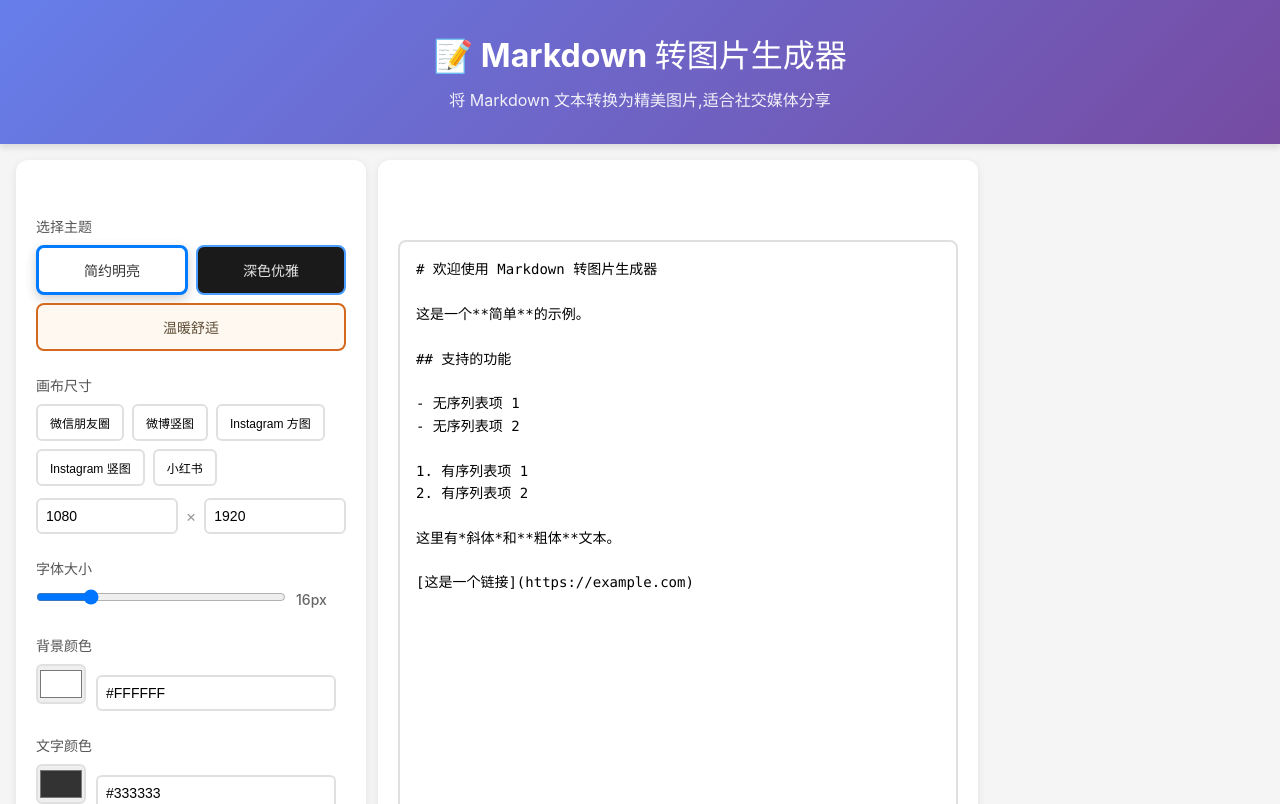
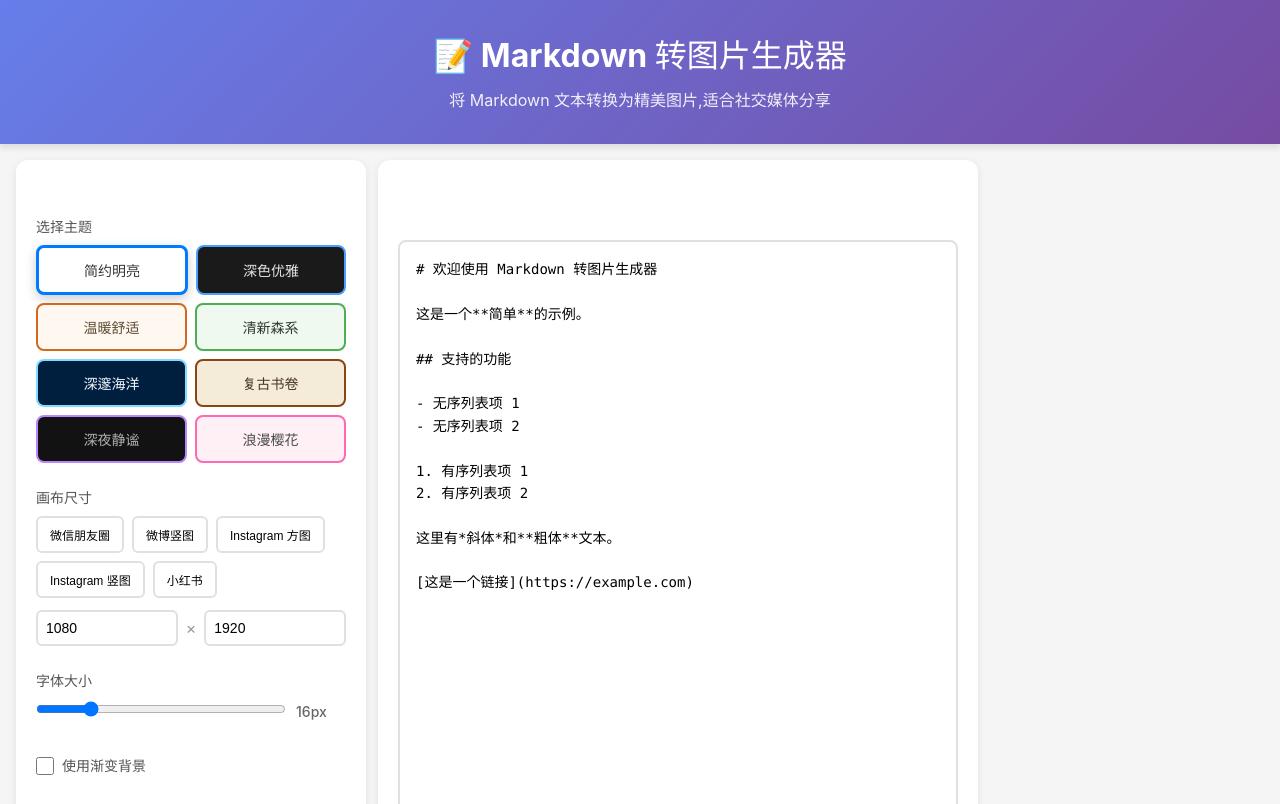
Before and after one commit to osWYLa/markdown2any, a React app in the folder frontend/: page / in a window 1280 px wide. Shown: the top 804 px of the page. Built offline with nearby package versions, Linux system fonts and the light colour scheme; the HTML template or start-up script is replaced by a standard one.

Commit message:
feat: add preset themes and gradient background support

```diff
--- a/frontend/src/App.css
+++ b/frontend/src/App.css
@@ -174,6 +174,30 @@ body {
 .color-input {
   width: calc(100% - 70px) !important;
   display: inline-block;
+}
+
+.color-input-wrapper {
+  display: flex;
+  align-items: center;
+}
+
+.checkbox-group {
+  display: flex;
+  align-items: center;
+  gap: 0.5rem;
+  margin-top: 0.5rem;
+}
+
+.checkbox-group input[type="checkbox"] {
+  width: 18px;
+  height: 18px;
+  cursor: pointer;
+}
+
+.checkbox-group label {
+  margin-bottom: 0 !important;
+  cursor: pointer;
+  user-select: none;
 }
 
 .value-display {
--- a/frontend/src/App.jsx
+++ b/frontend/src/App.jsx
@@ -34,6 +34,56 @@ const THEMES = {
       accent_color: '#D2691E',
       font_family: 'PingFang SC, -apple-system, sans-serif',
     }
+  },
+  forest: {
+    id: 'forest',
+    name: '清新森系',
+    config: {
+      background_color: '#F0F9F0',
+      text_color: '#2D3A2D',
+      accent_color: '#4CAF50',
+      font_family: 'PingFang SC, -apple-system, sans-serif',
+    }
+  },
+  ocean: {
+    id: 'ocean',
+    name: '深邃海洋',
+    config: {
+      background_color: '#001F3F',
+      text_color: '#F0F8FF',
+      accent_color: '#7FDBFF',
+      font_family: 'PingFang SC, -apple-system, sans-serif',
+    }
+  },
+  vintage: {
+    id: 'vintage',
+    name: '复古书卷',
+    config: {
+      background_color: '#F4ECD8',
+      text_color: '#4A3728',
+      accent_color: '#8B4513',
+      font_family: 'PingFang SC, -apple-system, sans-serif',
+    }
+  },
+  midnight: {
+    id: 'midnight',
+    name: '深夜静谧',
+    config: {
+      background_color: '#121212',
+      text_color: '#B0B0B0',
+      accent_color: '#BB86FC',
+      font_family: 'PingFang SC, -apple-system, sans-serif',
+    }
+  },
+  sakura: {
+    id: 'sakura',
+    name: '浪漫樱花',
+    config: {
+      background_color: '#FFF0F5',
+      text_color: '#4A4A4A',
+      accent_color: '#FF69B4',
+      font_family: 'PingFang SC, -apple-system, sans-serif',
+    }
   }
 };
 
@@ -52,6 +102,10 @@ function App() {
     canvas_width: 1080,
     canvas_height: 1920,
     background_color: '#FFFFFF',
+    is_gradient: false,
+    gradient_start: '#667eea',
+    gradient_end: '#764ba2',
+    gradient_angle: 135,
     text_color: '#333333',
     accent_color: '#007AFF',
     font_family: 'PingFang SC, -apple-system, sans-serif',
@@ -112,6 +166,7 @@ function App() {
       setSelectedTheme(themeId);
       setConfig(prev => ({
         ...prev,
+        is_gradient: false, // 默认重置渐变，除非主题中定义了渐变
         ...theme.config
       }));
     }
@@ -183,6 +238,10 @@ function App() {
       canvas_width: 1080,
       canvas_height: 1920,
       background_color: '#FFFFFF',
+      is_gradient: false,
+      gradient_start: '#667eea',
+      gradient_end: '#764ba2',
+      gradient_angle: 135,
       text_color: '#333333',
       accent_color: '#007AFF',
       font_family: 'PingFang SC, -apple-system, sans-serif',
@@ -220,7 +279,9 @@ function App() {
                     className={`theme-btn ${selectedTheme === theme.id ? 'active' : ''}`}
                     onClick={() => applyTheme(theme.id)}
                     style={{
-                      backgroundColor: theme.config.background_color,
+                      background: theme.config.is_gradient
+                        ? `linear-gradient(${theme.config.gradient_angle}deg, ${theme.config.gradient_start}, ${theme.config.gradient_end})`
+                        : theme.config.background_color,
                       color: theme.config.text_color,
                       borderColor: theme.config.accent_color
                     }}
@@ -277,7 +338,22 @@ function App() {
 
             {/* 颜色设置 */}
             <div className="config-group">
+              <div className="checkbox-group" style={{ display: 'flex', alignItems: 'center', gap: '8px', marginBottom: '12px' }}>
+                <input
+                  type="checkbox"
+                  id="is_gradient"
+                  checked={config.is_gradient}
+                  onChange={(e) => setConfig({...config, is_gradient: e.target.checked})}
+                  style={{ width: '18px', height: '18px', cursor: 'pointer' }}
+                />
+                <label htmlFor="is_gradient" style={{ marginBottom: 0, cursor: 'pointer', userSelect: 'none' }}>使用渐变背景</label>
+              </div>
+            </div>
+
+            {!config.is_gradient ? (
+              <div className="config-group">
                 <label>背景颜色</label>
+                <div style={{ display: 'flex', alignItems: 'center' }}>
                   <input
                     type="color"
                     value={config.background_color}
@@ -290,6 +366,53 @@ function App() {
                     className="color-input"
                   />
                 </div>
+              </div>
+            ) : (
+              <>
+                <div className="config-group">
+                  <label>渐变起始颜色</label>
+                  <div style={{ display: 'flex', alignItems: 'center' }}>
+                    <input
+                      type="color"
+                      value={config.gradient_start}
+                      onChange={(e) => setConfig({...config, gradient_start: e.target.value})}
+                    />
+                    <input
+                      type="text"
+                      value={config.gradient_start}
+                      onChange={(e) => setConfig({...config, gradient_start: e.target.value})}
+                      className="color-input"
+                    />
+                  </div>
+                </div>
+                <div className="config-group">
+                  <label>渐变结束颜色</label>
+                  <div style={{ display: 'flex', alignItems: 'center' }}>
+                    <input
+                      type="color"
+                      value={config.gradient_end}
+                      onChange={(e) => setConfig({...config, gradient_end: e.target.value})}
+                    />
+                    <input
+                      type="text"
+                      value={config.gradient_end}
+                      onChange={(e) => setConfig({...config, gradient_end: e.target.value})}
+                      className="color-input"
+                    />
+                  </div>
+                </div>
+                <div className="config-group">
+                  <label>渐变角度 ({config.gradient_angle}°)</label>
+                  <input
+                    type="range"
+                    min="0"
+                    max="360"
+                    value={config.gradient_angle}
+                    onChange={(e) => setConfig({...config, gradient_angle: parseInt(e.target.value)})}
+                  />
+                </div>
+              </>
+            )}
 
             <div className="config-group">
               <label>文字颜色</label>
@@ -444,7 +567,9 @@ function App() {
                 ref={previewRef}
                 className="preview-container"
                 style={{
-                  backgroundColor: config.background_color,
+                  background: config.is_gradient
+                    ? `linear-gradient(${config.gradient_angle}deg, ${config.gradient_start}, ${config.gradient_end})`
+                    : config.background_color,
                   color: config.text_color,
                   padding: `${config.padding}px`,
                   fontSize: `${config.font_size}px`,
```
Lines whose indentation alone changed are shown as unchanged.
